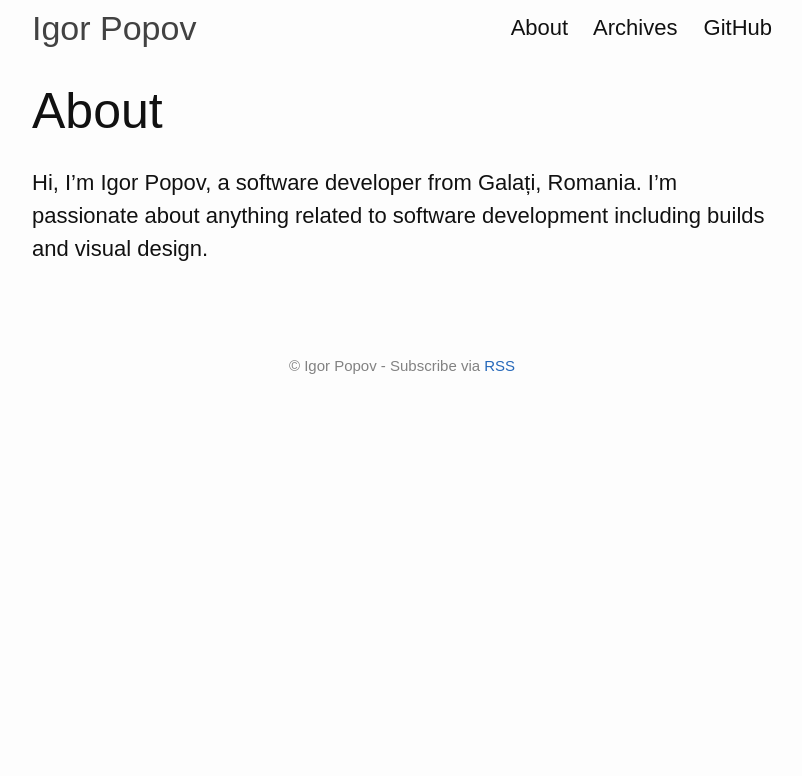
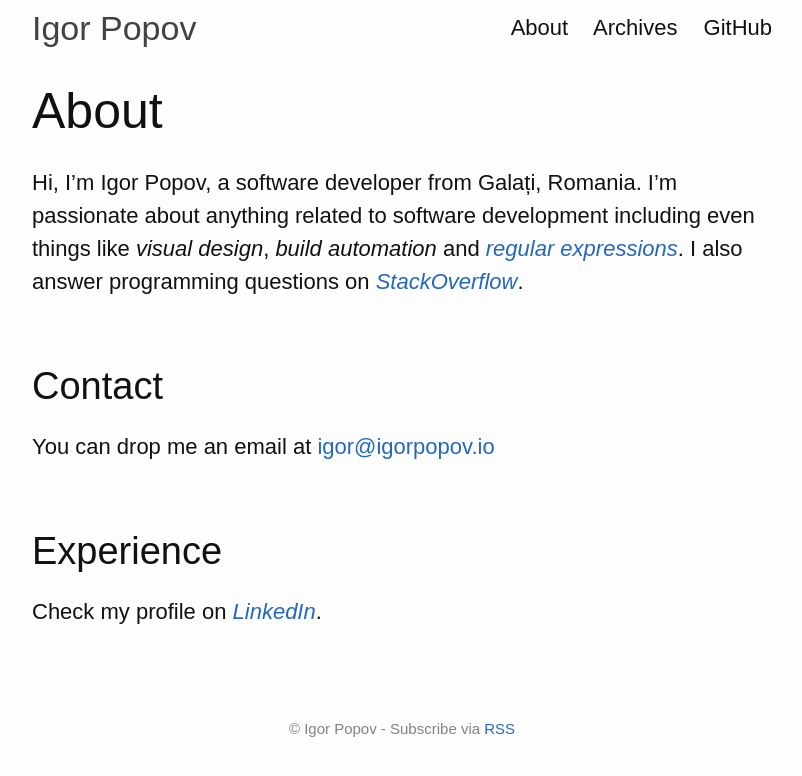
Before and after one commit to igorpopovio/igorpopovio.github.io, a Jekyll site: the page built from about.md, in a window 1280 px wide. Shown: the top 776 px of the page, without its empty margins (238-1040 px from the left). Built offline with Jekyll 4.4.1, drawn with Linux system fonts in a browser that asks for light colours.

Commit message:
Improve the about page
Signed-off-by: Igor Popov <igor@igorpopov.io>

```diff
--- a/about.md
+++ b/about.md
@@ -5,4 +5,10 @@ permalink: /about/
 ---
 
 Hi, I'm Igor Popov, a software developer from Galați, Romania.
-I'm passionate about anything related to software development including builds and visual design.
+I'm passionate about anything related to software development including even things like *visual design*, *build automation* and [*regular expressions*](https://regexcrossword.com/profile/33883). I also answer programming questions on [*StackOverflow*](https://stackoverflow.com/users/354009/igor-popov).
+
+# Contact
+You can drop me an email at [igor@igorpopov.io](mailto:igor@igorpopov.io)
+
+# Experience
+Check my profile on [*LinkedIn*](https://www.linkedin.com/in/igorpopovio).
```
